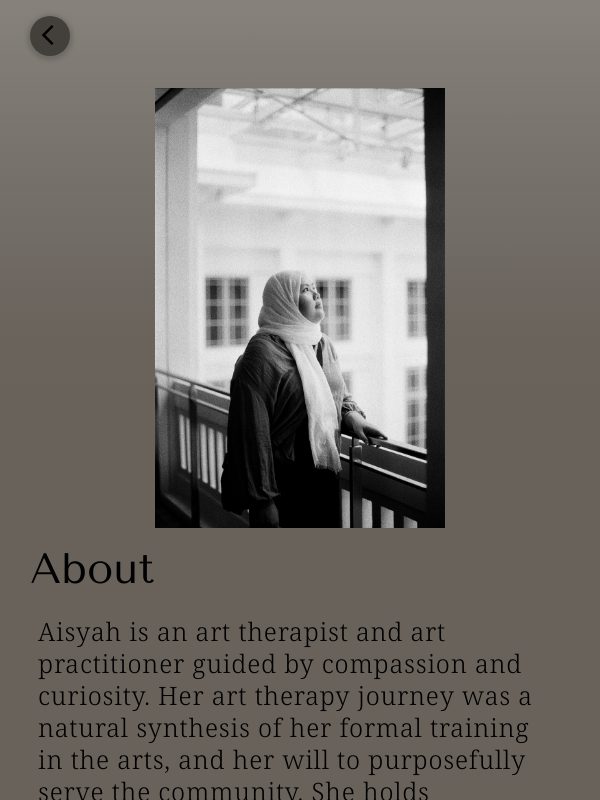
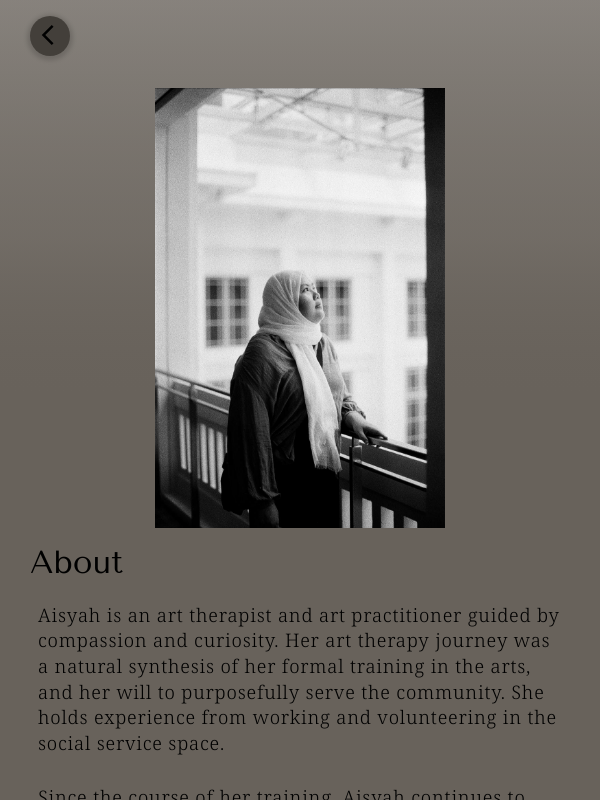
Before and after one commit to muhdarifrawi/20240307-aisyah-react-webpage, a Next.js app: page /about in a window 600 px wide. Built offline with nearby package versions, Linux system fonts and the light colour scheme.

Commit message:
edited mobile view for text.

```diff
--- a/src/app/css/common.module.css
+++ b/src/app/css/common.module.css
@@ -1,25 +1,5 @@
 @import url('https://fonts.googleapis.com/css2?family=Tenor+Sans&display=swap');
 @import url('https://fonts.googleapis.com/css2?family=Noto+Serif:ital,wght@0,100..900;1,100..900&family=Tenor+Sans&display=swap');
-
-.title{
-    font-size: 32pt;
-    font-family: "Tenor Sans", sans-serif;
-    font-weight: 400;
-    font-style: normal;
-}
-
-.descriptionText{
-    font-size: 19pt;
-    font-family: "Noto Serif", serif;
-    font-optical-sizing: auto;
-    font-weight: 300;
-    font-style: normal;
-    font-variation-settings:
-        "wdth" 100;
-    padding: 0.5rem;
-    letter-spacing: 0.05rem;
-    line-height: 2rem;
-}
 
 .section{
 }
@@ -174,6 +154,26 @@
         justify-content: space-around;
         align-content: center;
     }
+    .title{
+        font-size: 32pt;
+        font-family: "Tenor Sans", sans-serif;
+        font-weight: 400;
+        font-style: normal;
+    }
+
+    .descriptionText{
+        font-size: 19pt;
+        font-family: "Noto Serif", serif;
+        font-optical-sizing: auto;
+        font-weight: 300;
+        font-style: normal;
+        font-variation-settings:
+            "wdth" 100;
+        padding: 0.5rem;
+        letter-spacing: 0.05rem;
+        line-height: 2rem;
+    }
+
 }
 
 @media screen and (max-width: 600px) {
@@ -250,4 +250,24 @@
         display: flex;
         flex-direction:column;
     }
+    .title{
+        font-size: 24pt;
+        font-family: "Tenor Sans", sans-serif;
+        font-weight: 400;
+        font-style: normal;
+    }
+
+    .descriptionText{
+        font-size: 14pt;
+        font-family: "Noto Serif", serif;
+        font-optical-sizing: auto;
+        font-weight: 300;
+        font-style: normal;
+        font-variation-settings:
+            "wdth" 100;
+        padding: 0.5rem;
+        letter-spacing: 0.05rem;
+        line-height: 1.6rem;
+    }
+
 }
--- a/src/app/projects/[id]/page.js
+++ b/src/app/projects/[id]/page.js
@@ -36,7 +36,7 @@ export default async function ProjectsPage({ params }) {
                     <div className={commonStyles.descriptionContent}>
                         {
                             currentProject[0]["projectDescription"].map((p, i) => {
-                                return <p  className={commonStyles.descriptionText} id={currentProject[0]["projectId"] + "-desc-" + i}>{p}</p>
+                                return <p className={commonStyles.descriptionText} id={currentProject[0]["projectId"] + "-desc-" + i}>{p}</p>
                             })
                         }
                     </div>
@@ -57,7 +57,7 @@ export default async function ProjectsPage({ params }) {
                     <div className={commonStyles.descriptionContent}>
                         {
                             currentProject[0]["projectDescription"].map((p, i) => {
-                                return <p id={currentProject[0]["projectId"] + "-desc-" + i}>{p}</p>
+                                return <p className={commonStyles.descriptionText} id={currentProject[0]["projectId"] + "-desc-" + i}>{p}</p>
                             })
                         }
                     </div>
```
